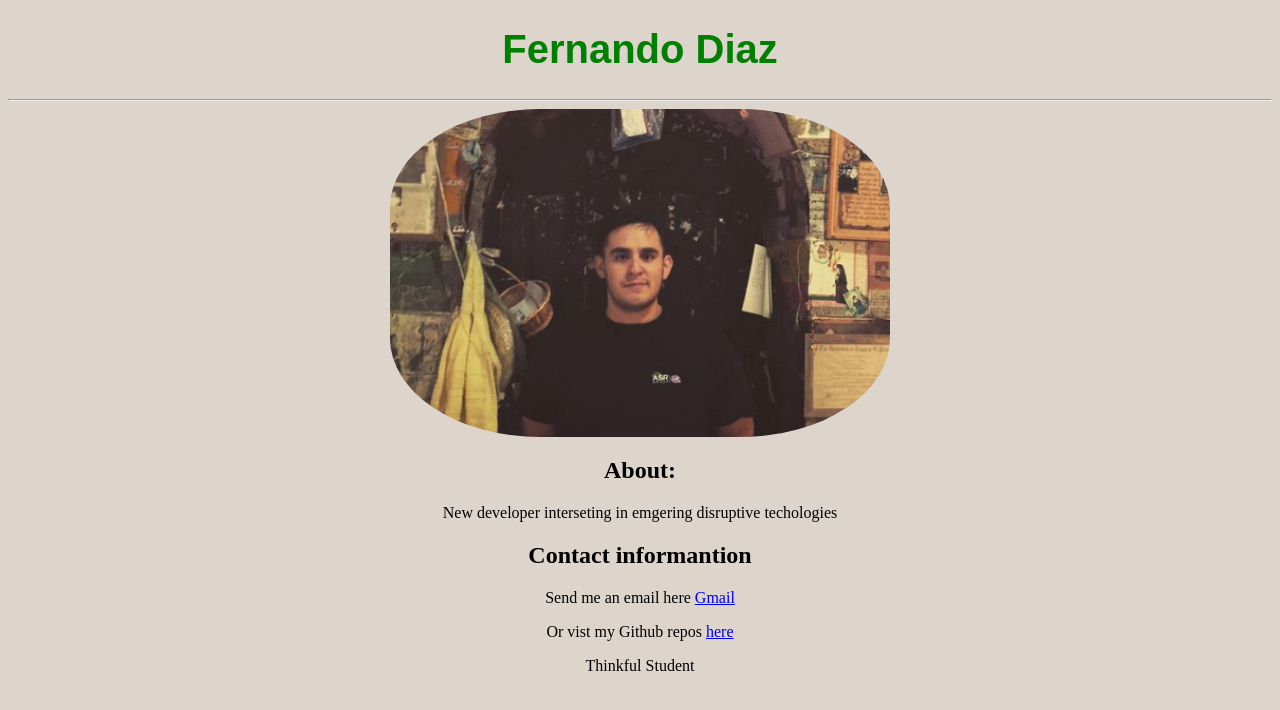
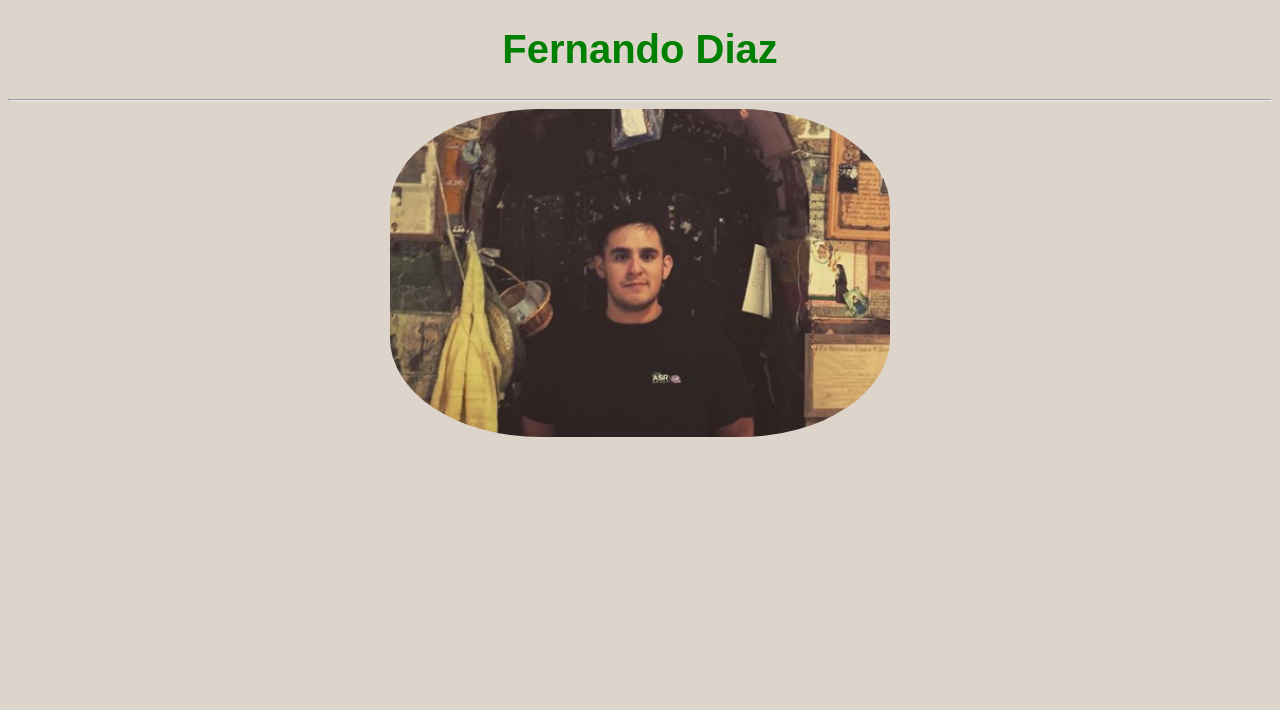
Before and after one commit to NandoDz/Portfolio, a plain HTML site: page index.html in a window 1280 px wide. Drawn offline with Linux system fonts and the light colour scheme.

Commit message:
Update index.html

```diff
--- a/index.html
+++ b/index.html
@@ -24,31 +24,6 @@
 		<!-- This will be the main area for the page -->
 		<main>
 			<img src="images/portfolioPic.png" alt="Picture of Fernando Diaz" width="500">
-      <div>
-				<!-- divison for  -->
-        <article>
-          <section>
-            <header>
-              <h2>About:</h2>
-            </header>
-            <p>New developer interseting in emgering disruptive techologies</p>
-          </section>
-
-          <section>
-            <header>
-              <h2>Contact informantion </h2>
-            </header>
-            <p>Send me an email here <a href="http://wwww.google.com">Gmail</a> </p>
-						<p>Or vist my Github repos <a href="https://github.com/NandoDz?tab=repositories">here</a></p>
-						<!-- Head -->
-            <footer>
-              <p>Thinkful Student</p>
-            </footer>
-          </section>
-
-        </article>
-
-      </div>
     </main>
 
 
```
